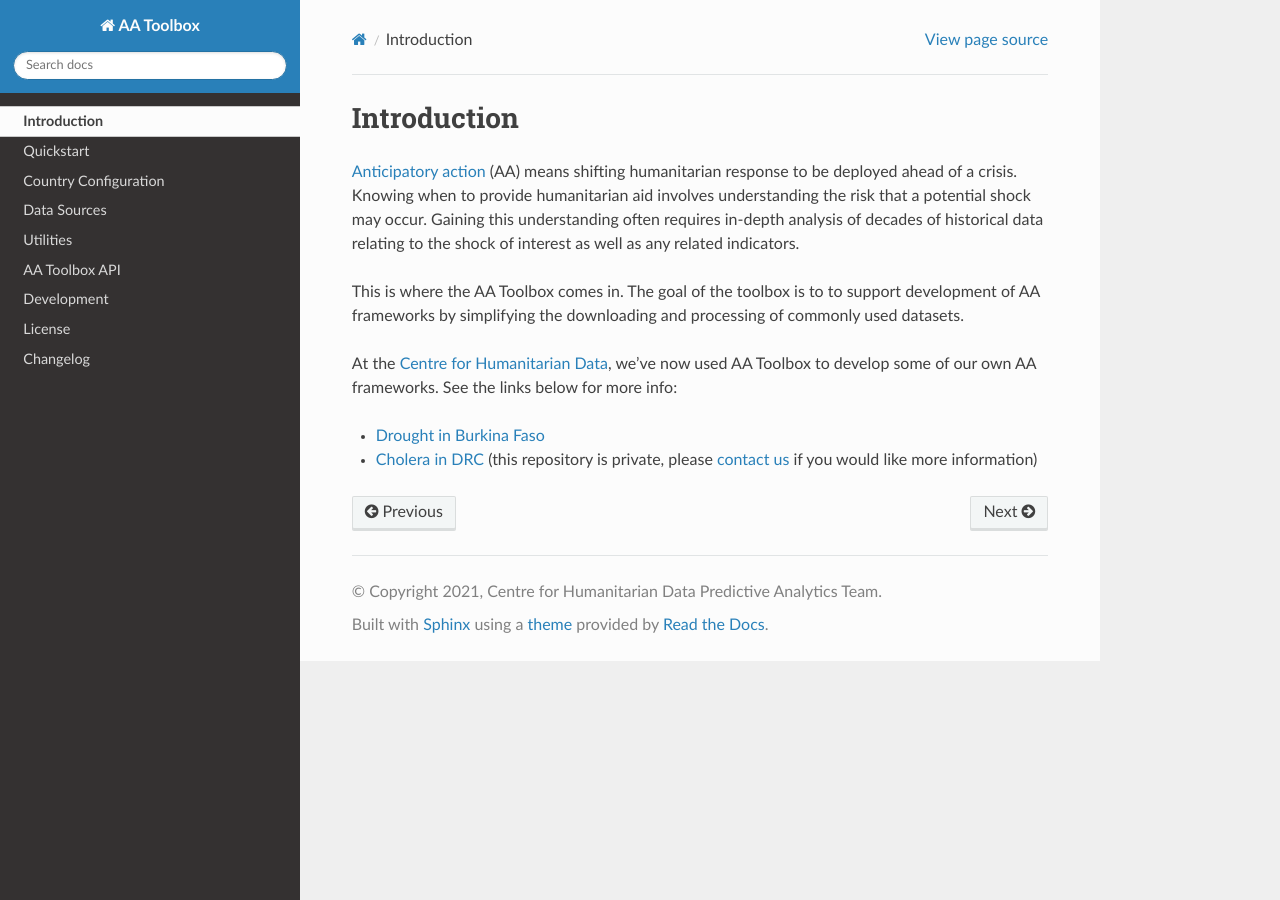
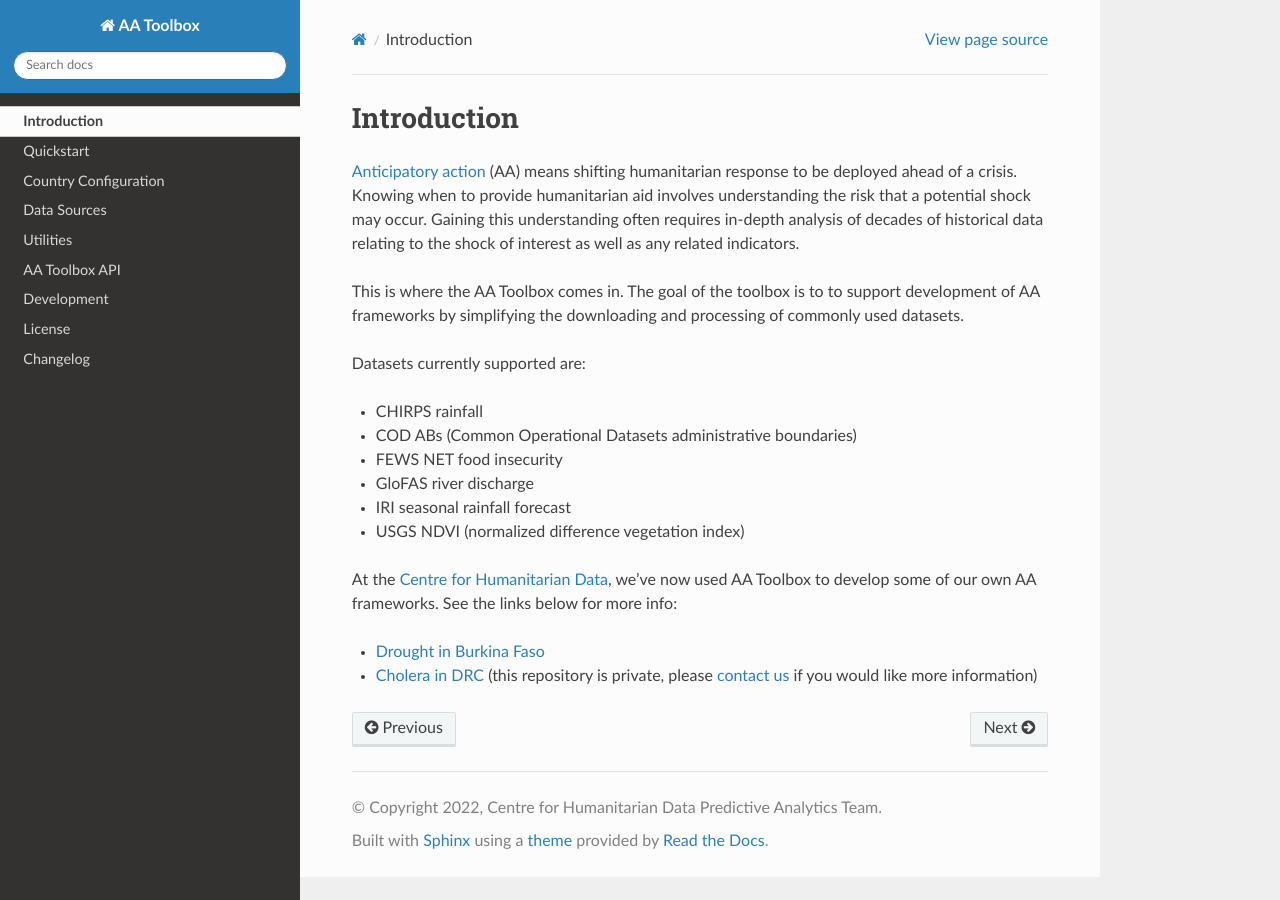
Before and after one commit to OCHA-DAP/ocha-anticipy, a Sphinx documentation site: the page built from docs/source/introduction.rst, in a window 1280 px wide. Built offline with Sphinx 7.4.7 and the Read the Docs theme 2.0.0, drawn with Linux system fonts in a browser that asks for light colours.

Commit message:
Small changes

```diff
--- a/docs/source/conf.py
+++ b/docs/source/conf.py
@@ -19,7 +19,7 @@ sys.path.insert(0, os.path.abspath("../.."))
 
 project = "AA Toolbox"
 author = "Centre for Humanitarian Data Predictive Analytics Team"
-copyright = "2021, Centre for Humanitarian Data Predictive Analytics Team"
+copyright = "2022, Centre for Humanitarian Data Predictive Analytics Team"
 
 # -- General configuration ---------------------------------------------------
 
--- a/docs/source/introduction.rst
+++ b/docs/source/introduction.rst
@@ -12,6 +12,15 @@ This is where the AA Toolbox comes in. The goal of the toolbox is to to
 support development of AA frameworks by simplifying the downloading and
 processing of commonly used datasets.
 
+Datasets currently supported are:
+
+- CHIRPS rainfall
+- COD ABs (Common Operational Datasets administrative boundaries)
+- FEWS NET food insecurity
+- GloFAS river discharge
+- IRI seasonal rainfall forecast
+- USGS NDVI (normalized difference vegetation index)
+
 At the `Centre for Humanitarian Data <https://centre.humdata.org/>`_,
 we've now used AA Toolbox to develop
 some of our own AA frameworks. See the links below for more info:
```
Also changed, not shown: CHANGELOG.rst (+8 -2 lines), README.md (+10 -0 lines).
